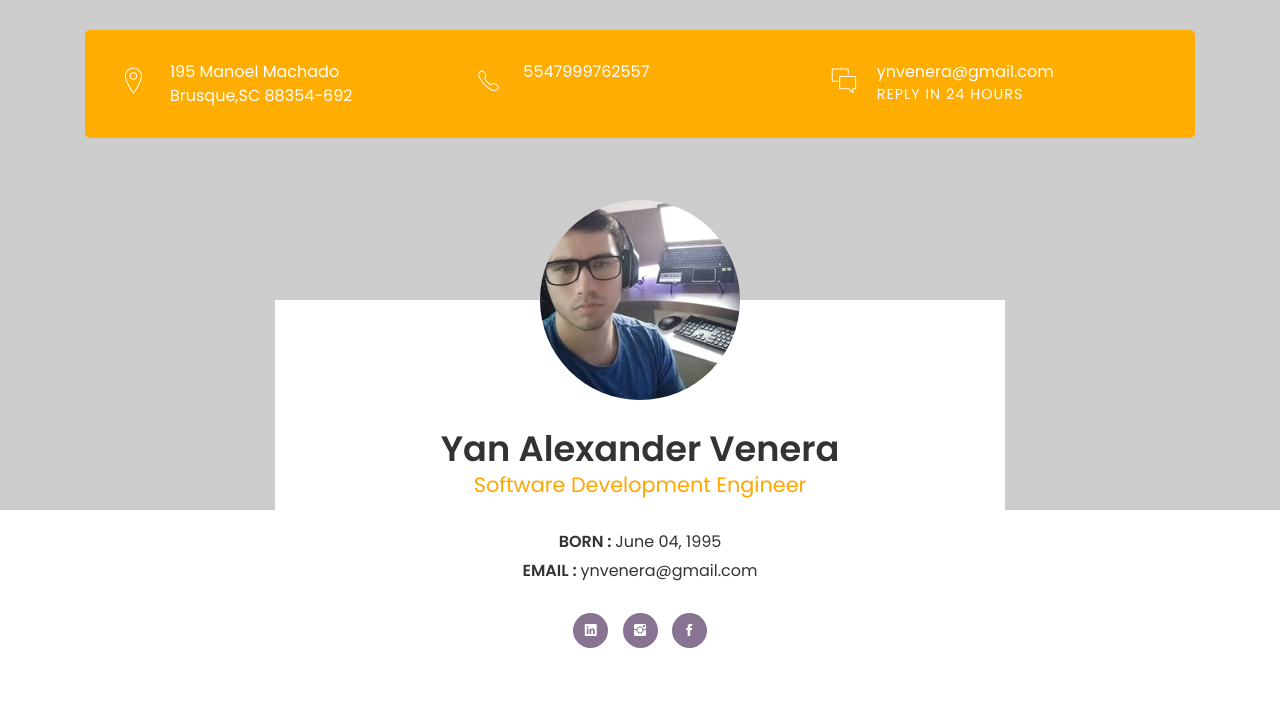
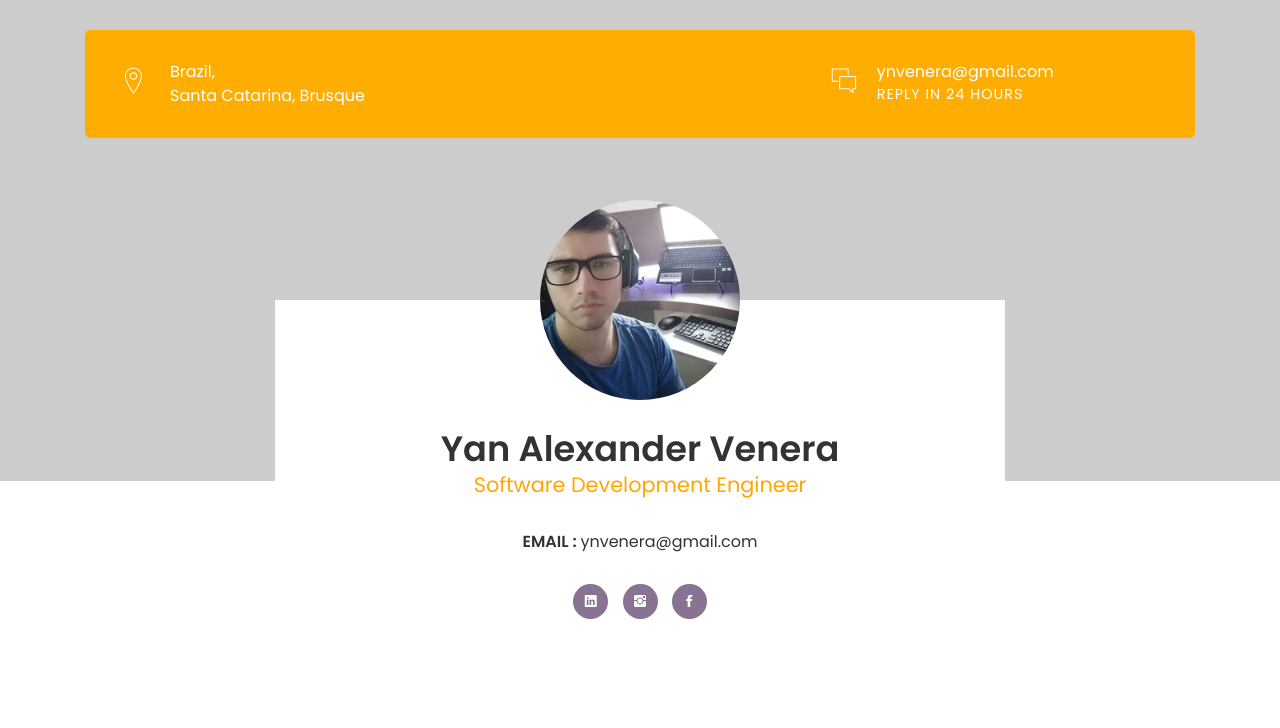
Before and after one commit to yanalexander/yanalexander.github.io, a plain HTML site: page index.html in a window 1280 px wide. Shown: the top 728 px of the page. Drawn offline with nearby package versions, Linux system fonts and the light colour scheme; files whose address does not match are found by name.

Commit message:
Remove personal infos

```diff
--- a/index.html
+++ b/index.html
@@ -55,17 +55,15 @@
 						<div class="info">
 							<i class="icon ion-ios-location-outline"></i>
 							<div class="right-area">
-								<h5>195 Manoel Machado</h5>
-								<h5>Brusque,SC 88354-692</h5>
+								<h5>Brazil,</h5>
+								<h5>Santa Catarina, Brusque</h5>
 							</div><!-- right-area -->
 						</div><!-- info -->
 					</div><!-- col-sm-4 -->
 
 					<div class="col-sm-6 col-md-6 col-lg-4">
 						<div class="info">
-							<i class="icon ion-ios-telephone-outline"></i>
 							<div class="right-area">
-								<h5>5547999762557</h5>
 							</div><!-- right-area -->
 						</div><!-- info -->
 					</div><!-- col-sm-4 -->
@@ -94,7 +92,6 @@
 						<h2><b>Yan Alexander Venera</b></h2>
 						<h4 class="font-yellow">Software Development Engineer</h4>
 						<ul class="information margin-tb-30">
-							<li><b>BORN : </b>June 04, 1995</li>
 							<li><b>EMAIL : </b>ynvenera@gmail.com</li>
 						</ul>
 						<ul class="social-icons">
```
